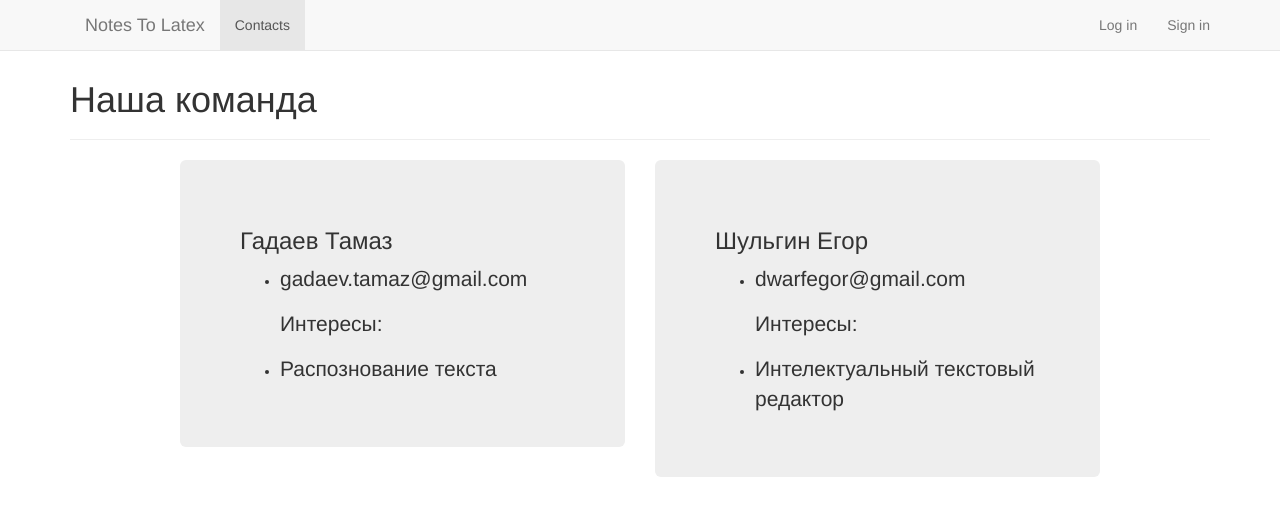
After one commit to Gleeebb/NotesToLatex, a Django app: page /contacts/ in a window 1280 px wide. The commit adds this page. Shown: the top 516 px of the page. Run offline with Django 3.2, Linux system fonts and the light colour scheme; parts of the project's set-up code (start-up, migrations or seed data) failed here and were passed over; some libraries are stand-ins or nearby versions.

Commit message:
Правки

```diff
--- a/src/django_site/download_files/templates/download_files/base.html
+++ b/src/django_site/download_files/templates/download_files/base.html
@@ -40,7 +40,10 @@
                                 <a href="/files/">My files</a>
                             </li>
                         {% endif %}
-                        <li><a href="/">Contact</a></li>
+                        <li class="{% if nbar == 'cnt' %}
+                                        active{% endif %}">
+                            <a href="/contacts/">Contacts</a>
+                        </li>
                     </ul>
 
                     <ul class="nav navbar-nav navbar-right">
@@ -86,11 +89,9 @@
                 </div>
             </div>
 
-            <div class= "row" role="main">
-                <div class="col-md-9 col-md-push-1">
-                    {% block content %}
-                    {% endblock %}
-                </div>
+            <div class="col-md-10 col-md-push-1">
+                {% block content %}
+                {% endblock %}
             </div>
         </div>
 
--- /dev/null
+++ b/src/django_site/download_files/templates/download_files/contacts.html
@@ -0,0 +1,42 @@
+{% extends 'download_files/base.html' %}
+
+{% block title %}
+    Наша команда
+{% endblock %}
+
+{% block content %}
+    <div class="row">
+        <div class="col-md-6">
+            <div class="jumbotron">
+                <h3>Гадаев Тамаз</h3>
+                <ul>
+                    <li>
+                        <p>gadaev.tamaz@gmail.com</p>
+                    </li>
+                    <p>Интересы:</p>
+                    <li>
+                        <p>Распознование текста</p>
+                    </li>
+
+                </ul>
+            </div>
+        </div>
+
+        <div class="col-md-6">
+            <div class="jumbotron">
+                <h3>Шульгин Егор</h3>
+                <ul>
+                    <li>
+                        <p>dwarfegor@gmail.com</p>
+                    </li>
+                    <p>Интересы:</p>
+                    <li>
+                        <p>Интелектуальный текстовый редактор</p>
+                    </li>
+
+
+                </ul>
+            </div>
+        </div>
+    </div>
+{% endblock %}
--- a/src/django_site/download_files/urls.py
+++ b/src/django_site/download_files/urls.py
@@ -1,6 +1,6 @@
 from django.conf.urls import url, include
 from .views import Index, Register, Login, \
-        Logout, MyFiles, Editor, Profile
+        Logout, MyFiles, Editor, Profile, Contacts
 from django.conf import settings
 from django.conf.urls.static import static
 from django.views.static import serve
@@ -15,4 +15,5 @@ urlpatterns = [
     url(r'editor/img/(?P<img_id>\d+)/', Editor.as_view(), name='editor'),
     url(r'profile/(?P<type>\w+)/', Profile.as_view(), name='profile'),
     url(r'^tinymce/', include('tinymce.urls')),
+    url(r'contacts/', Contacts.as_view(), name='contacts'),
 ] + static(settings.MEDIA_URL, document_root=settings.MEDIA_ROOT)
--- a/src/django_site/download_files/views.py
+++ b/src/django_site/download_files/views.py
@@ -4,11 +4,12 @@ from django.contrib.auth import authenticate, login, logout
 from django.shortcuts import render, redirect
 from django.views.generic.base import View
 from forms import FileForm, CreateUserForm, AuthenticationForm, TextInput, \
-                  ChangeProfile, PasswordChangeForm
-from models import File, User
+                  ChangeProfile, PasswordChangeForm, ProfilePhotoForm
+from models import File, User, ProfilePhoto
 from django.contrib.auth.decorators import login_required
 from django.utils.decorators import method_decorator
 from django.contrib.auth import update_session_auth_hash
+from django.utils.datastructures import MultiValueDictKeyError
 
 
 
@@ -18,7 +19,7 @@ class Index(View):
     def get(self, request):
         text = r'hello'
         return render(request, 'download_files/index.html',
-                      {'text': request.user.id, 'nbar': 'home'})
+                      {'nbar': 'home'})
 
 
 # Представление страницы регистрации пользователей.
@@ -127,6 +128,11 @@ class Profile(View):
 
     @method_decorator(login_required(redirect_field_name='index'))
     def get(self, request, type):
+        try:
+            img = ProfilePhoto.objects.filter(user = request.user)[0]
+        except ProfilePhoto.DoesNotExist:
+            img = None
+        form_photo = ProfilePhotoForm()
         if type == "password":
             form = PasswordChangeForm(request.user)
         if type == "data":
@@ -140,11 +146,13 @@ class Profile(View):
                       {'nbar': 'prf',
                        'form': form,
                        'text': "",
-                       'type': type})
+                       'type': type,
+                       'img': img,
+                       'form_photo': form_photo})
 
     @method_decorator(login_required(redirect_field_name='index'))
     def post(self, request, type):
-        text = ''
+
         if type == "password":
             form = PasswordChangeForm(request.user, request.POST)
         if type == "data":
@@ -153,15 +161,21 @@ class Profile(View):
         if form.is_valid():
             if type == "data":
                 this_user.saveChanges(form.cleanData())
-                text = 'Информация изменена'
             if type == "password":
                 user = form.save()
                 update_session_auth_hash(request, user)
-                text = 'Пароль изменен'
-        else:
-            text = 'error'
-        return render(request, 'download_files/profile.html',
-                      {'nbar': 'prf',
-                       'form': form,
-                       'text': "",
-                       'type': type})
+
+        form = ProfilePhotoForm(request.POST or None, request.FILES or None)
+        if form.is_valid():
+            newform = form.save(commit=False)
+            user = User.objects.get(id = request.user.id)
+            newform.user = user
+            newform.save()
+        return redirect('/profile/data')
+
+
+class Contacts(View):
+
+    def get(self, request):
+        return render(request, 'download_files/contacts.html',
+                      {'nbar': 'cnt'})
```
Also changed, not shown: src/django_site/download_files/forms.py (+11 -1 lines), src/django_site/download_files/templates/download_files/index.html (+5 -3 lines), src/django_site/download_files/templates/download_files/profile.html (+12 -5 lines).
